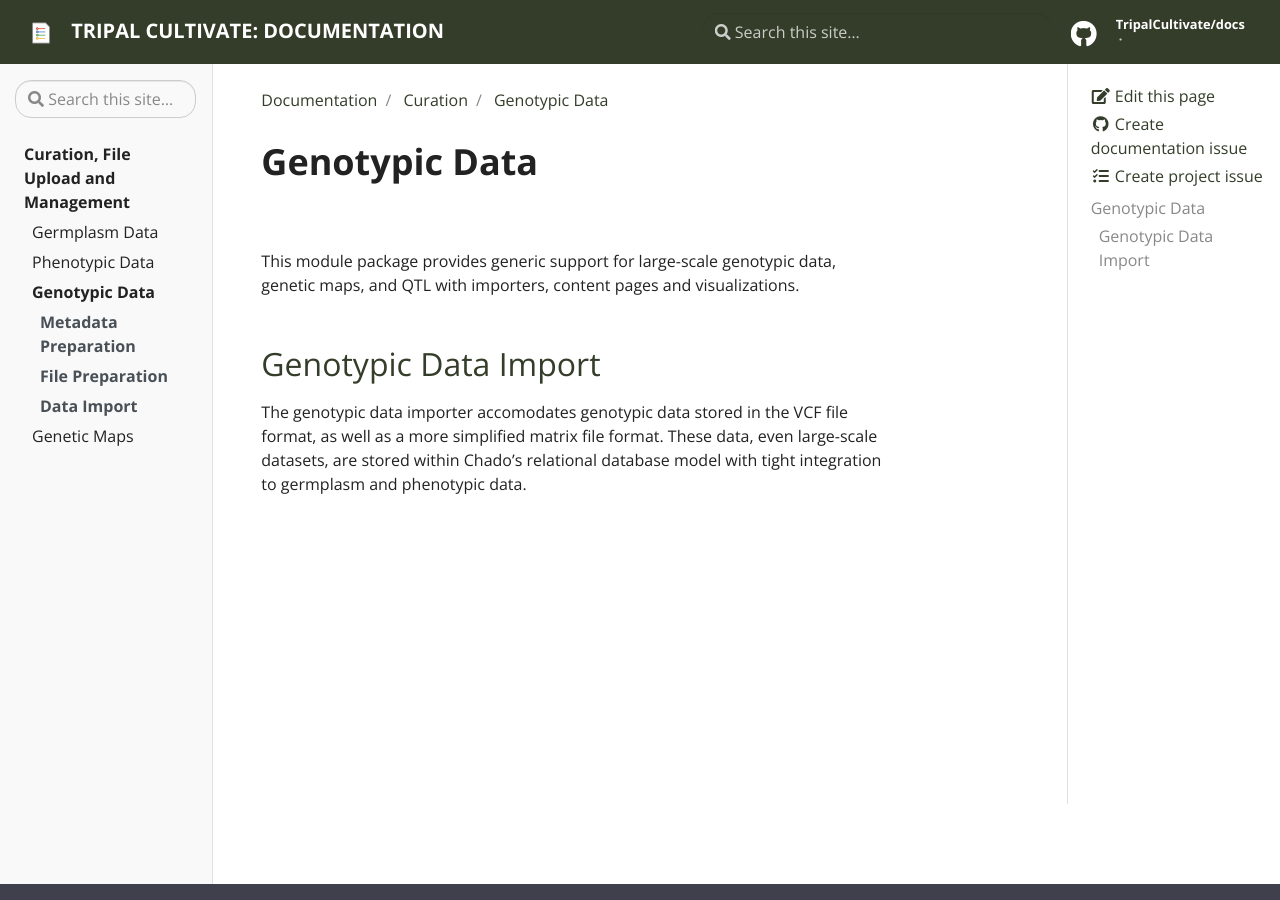
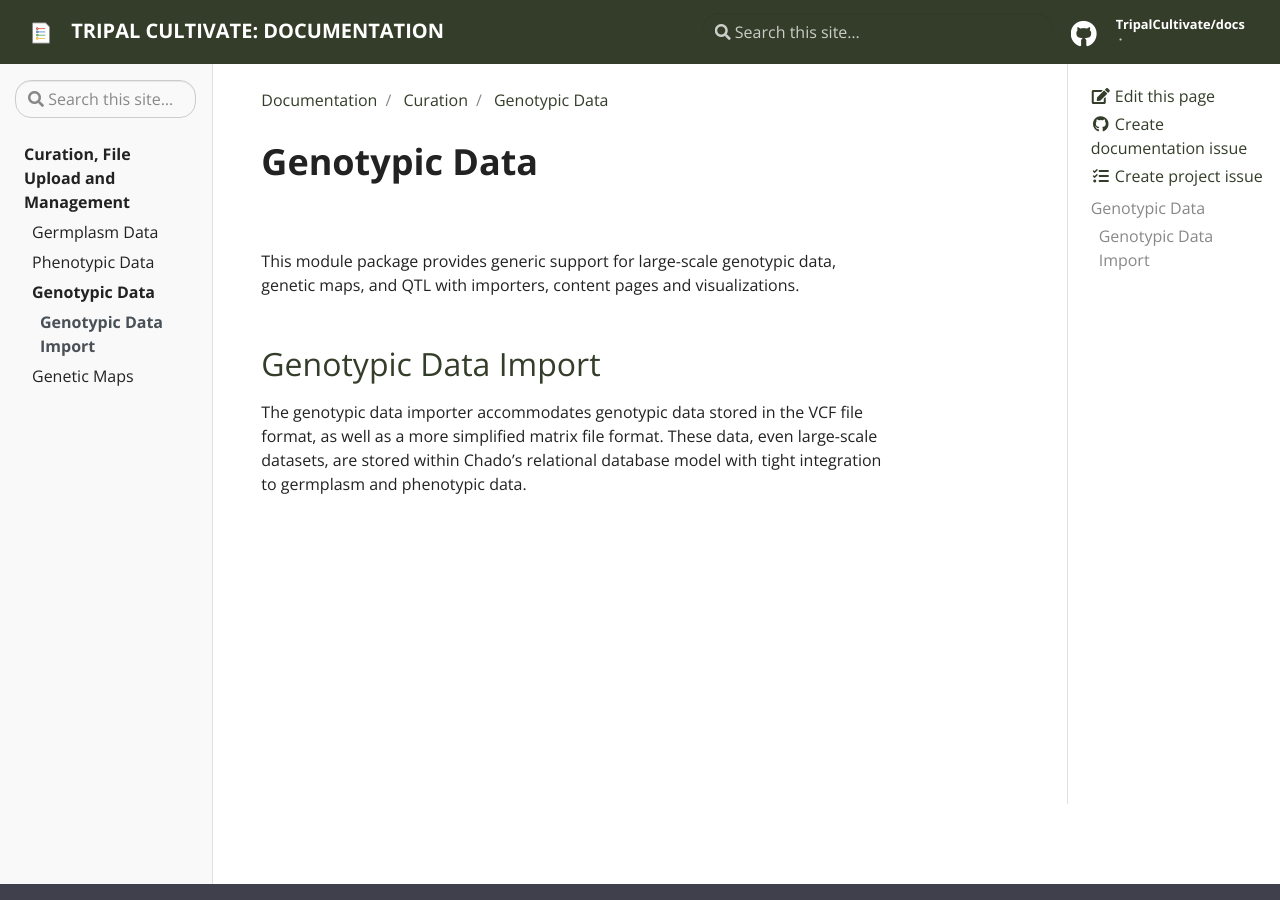
Before and after one commit to TripalCultivate/docs, a Jekyll site: the page built from _docs/curation/genotypic-data.md, in a window 1280 px wide and 900 px high. Built offline with Jekyll 4.4.1, drawn with Linux system fonts in a browser that asks for light colours.

Commit message:
Fixed spelling and added changes to toc.yml

```diff
--- a/_docs/curation/genotypic-data.md
+++ b/_docs/curation/genotypic-data.md
@@ -8,5 +8,5 @@ description: This is documentation pertaining to curation, file upload and manag
 
 This module package provides generic support for large-scale genotypic data, genetic maps, and QTL with importers, content pages and visualizations.
 
-## [Genotypic Data Import](genotypic-data/genotypic-data-import)
-The genotypic data importer accomodates genotypic data stored in the VCF file format, as well as a more simplified matrix file format. These data, even large-scale datasets, are stored within Chado's relational database model with tight integration to germplasm and phenotypic data.
+## [Genotypic Data Import](genotypic-data/genotypic-data-importer)
+The genotypic data importer accommodates genotypic data stored in the VCF file format, as well as a more simplified matrix file format. These data, even large-scale datasets, are stored within Chado's relational database model with tight integration to germplasm and phenotypic data.
```
Also changed, not shown: _data/toc.yml (+2 -6 lines), _docs/curation/genotypic-data/genotypic-data-importer.md (renamed from _docs/curation/genotypic-data/genotypic-data-import.md).
